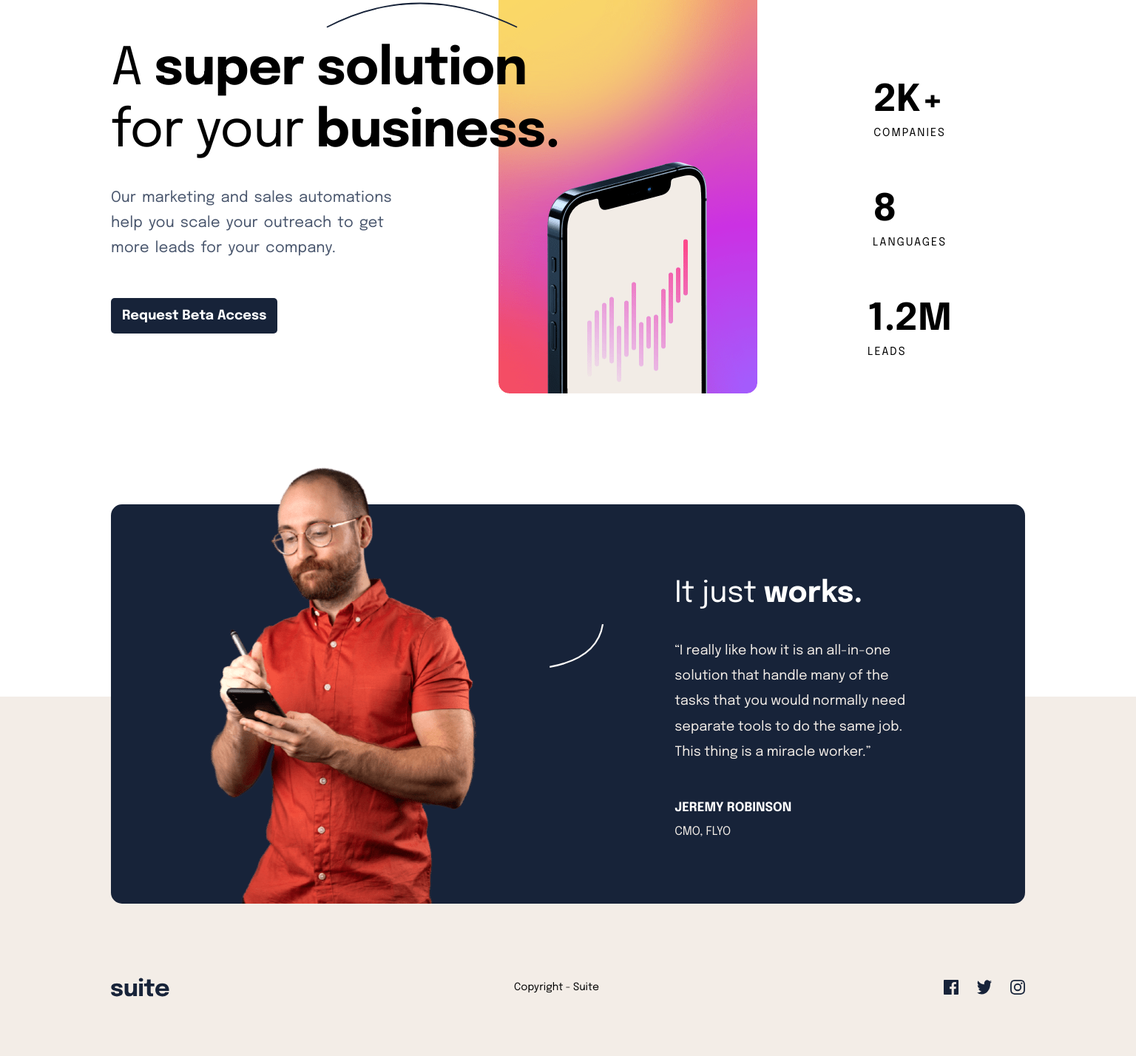
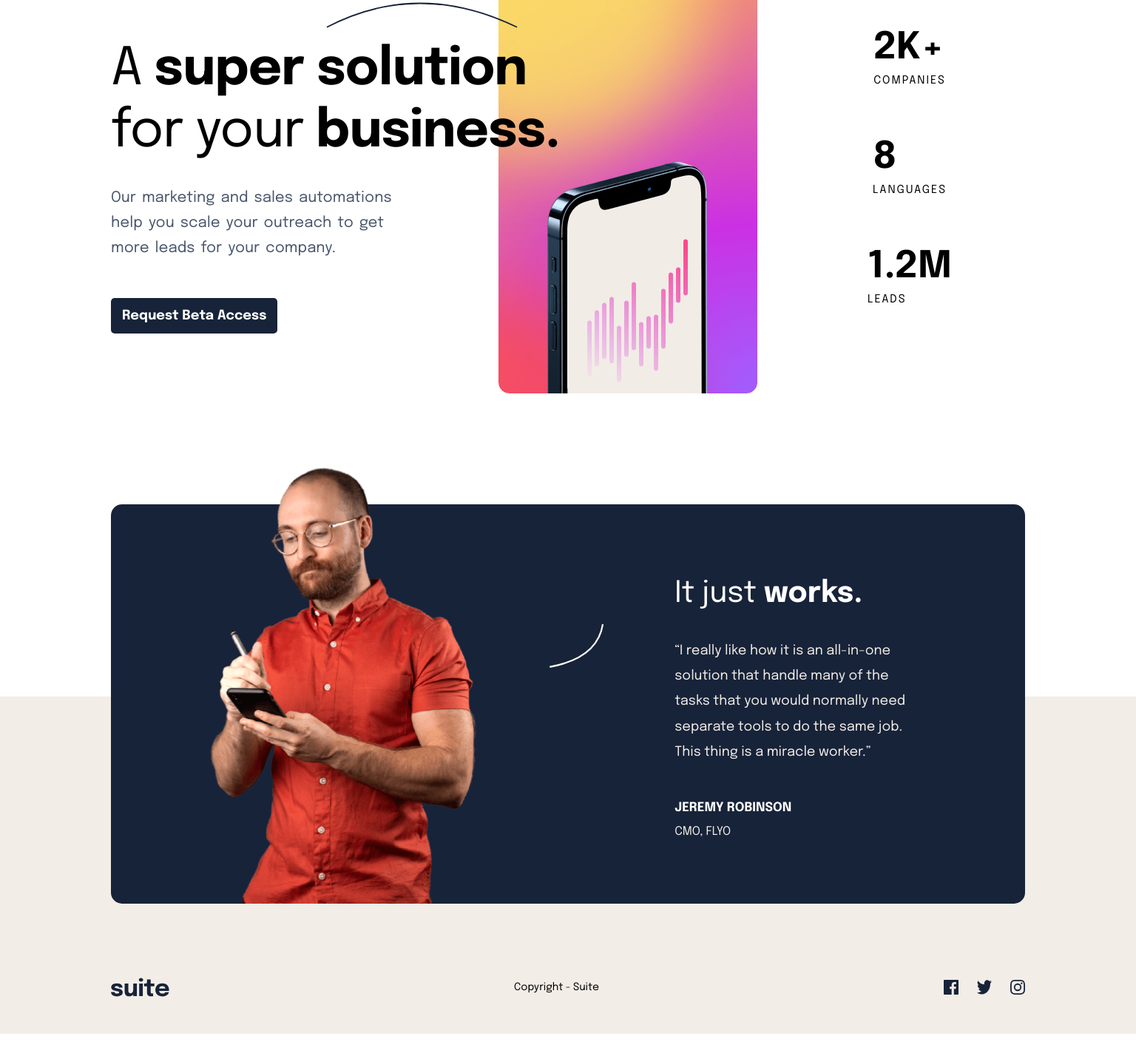
Before and after one commit to alyssasitto/suite-landing-page, a plain HTML site: page index.html in a window 1536 px wide. Shown: the part 248-1676 px from the top of the page at 74% size. After the commit the page ends 1646 px from the top, so only its background shows below. Drawn offline with Linux system fonts and the light colour scheme.

Commit message:
Edited CSS and README

```diff
--- a/css/style.css
+++ b/css/style.css
@@ -368,8 +368,14 @@ body {
 
 @media screen and (min-width: 1440px) {
 	/********** MAIN STYLES **********/
+
+	body {
+		min-height: 100vh;
+	}
+
 	.container {
 		width: 100vw;
+		max-width: 1780px;
 		padding-top: 5rem;
 		display: grid;
 		grid-template-columns: 1fr 1fr 1fr;
@@ -423,9 +429,12 @@ body {
 	/********** ASIDE STYLES **********/
 
 	.extra-details {
+		position: relative;
 		flex-direction: column;
 		gap: 70px;
 		padding-right: 10rem;
+		bottom: 50%;
+		transform: translate(0, 80%);
 	}
 
 	/********** TESTIMONIAL STYLES **********/
@@ -474,7 +483,7 @@ body {
 	.footer {
 		position: relative;
 		margin-top: -28rem;
-		padding: 38rem 15rem 8rem;
+		padding: 38rem 15rem 5rem;
 		grid-column: 1 / -1;
 		z-index: -1;
 	}
```
Also changed, not shown: 1 other file.
